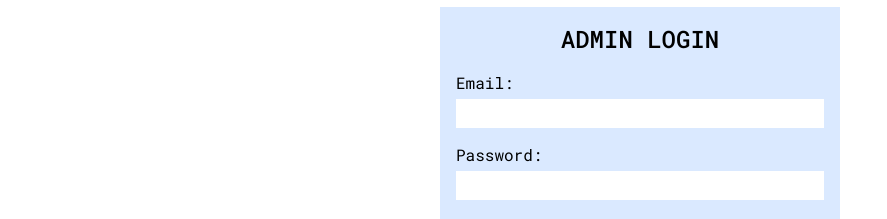
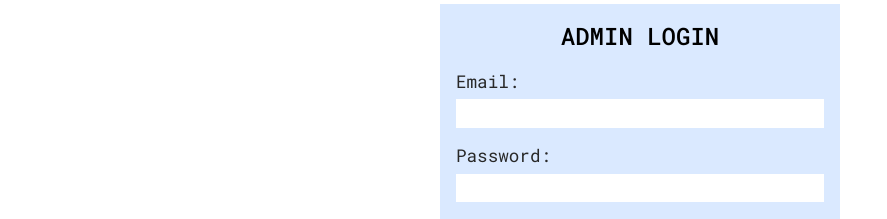
Before and after one commit to gabyplasencia/gabrielaplasenciaPPPDAWs, a React (Vite) app in the folder front-usuarios/: page /login-admin in a window 1280 px wide. Shown: the part 251-470 px from the top of the page, without its empty margins (0-887 px from the left). Built offline with nearby package versions, Linux system fonts and the light colour scheme; a web font is replaced by a local one.

Commit message:
issue #29

```diff
--- a/front-usuarios/src/pages/auth/LoginAdmin.jsx
+++ b/front-usuarios/src/pages/auth/LoginAdmin.jsx
@@ -57,11 +57,11 @@ const LoginAdmin = () => {
         {error && <div className="error-message">{error}</div>}
         <h2 className="admin__title">ADMIN LOGIN</h2>
         <div className="login__input-wrapper">
-            <label htmlFor="email" className="login__label">Email:</label>
+            <label htmlFor="email" className="admin__label">Email:</label>
             <input type="email" name="email" id="email" onChange={handleChange} required className="login__input"/>
         </div>
         <div className="login__input-wrapper">
-            <label htmlFor="password" className="login__label">Password:</label>
+            <label htmlFor="password" className="admin__label">Password:</label>
             <input type="password" name="password" id="password" onChange={handleChange} required className="login__input"/>
         </div>
         <button className="admin__regular-btn">LOGIN</button>
--- a/front-usuarios/src/sass/admin-components/_typography.scss
+++ b/front-usuarios/src/sass/admin-components/_typography.scss
@@ -4,4 +4,9 @@
         font-size: var(--fz-s);
         font-weight: var(--fw-300);
     }
+
+    &__label {
+        color: var(--gray-200);
+        font-size: var(--fz-xs);
+    }
 }
```
